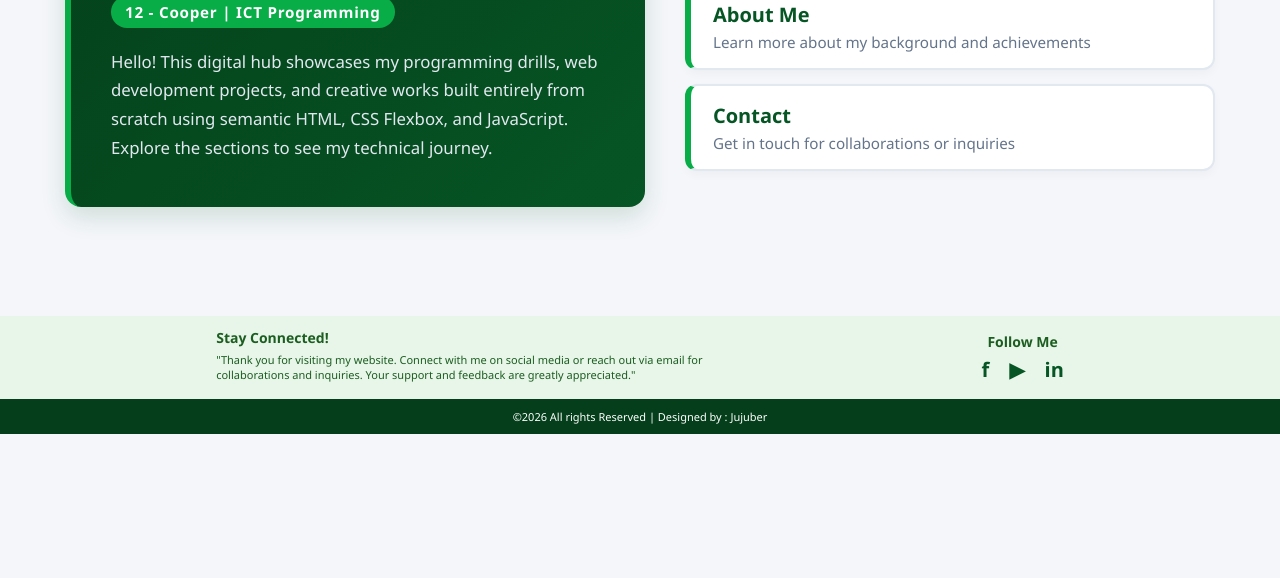
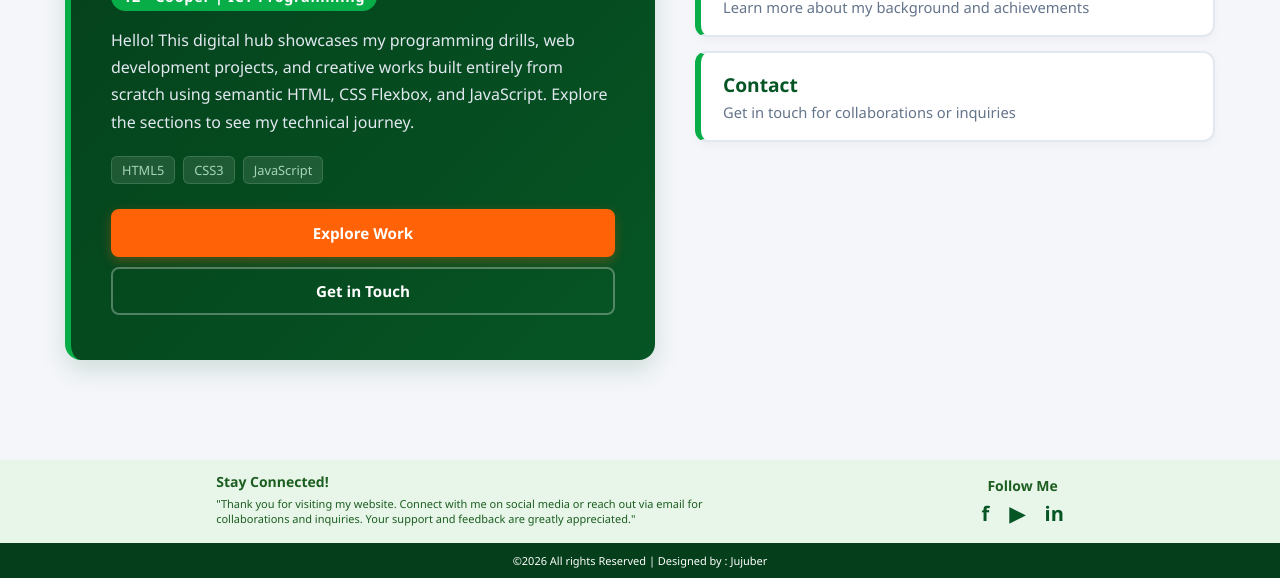
Before and after one commit to ZenSaiga/Website, a plain HTML site: page index.html in a window 1280 px wide. Shown: the part 366-944 px from the top of the page. Before the commit the page ends 800 px from the top, so only its background shows below. Drawn offline with Linux system fonts and the light colour scheme.

Commit message:
Refactor index.html for layout and style enhancements
Updated the HTML structure and styles for improved layout and design.

```diff
--- a/index.html
+++ b/index.html
@@ -30,12 +30,12 @@
       display: flex;
       flex-wrap: wrap;
       gap: 40px;
-      align-items: center;
+      align-items: stretch;
       justify-content: space-between;
     }
 
     .home-intro {
-      flex: 1 1 500px;
+      flex: 1 1 520px;
       background: linear-gradient(135deg, #043e1a 0%, #065524 100%);
       color: #ffffff;
       padding: 45px 40px;
@@ -47,7 +47,6 @@
       align-items: flex-start;
     }
 
-    /* Profile Image Styling */
     .intro-avatar {
       width: 90px;
       height: 90px;
@@ -56,6 +55,7 @@
       border: 3px solid #09ad48;
       box-shadow: 0 4px 10px rgba(0, 0, 0, 0.2);
       margin-bottom: 20px;
+      background-color: #043e1a;
     }
 
     .home-intro h2 {
@@ -65,7 +65,7 @@
     }
 
     .home-intro h1 {
-      font-size: 2.5rem;
+      font-size: 2.3rem;
       font-weight: 700;
       margin: 0 0 12px 0;
       color: #ffffff;
@@ -75,19 +75,81 @@
       display: inline-block;
       background-color: #09ad48;
       color: #ffffff;
-      font-size: 0.95rem;
-      font-weight: bold;
-      padding: 6px 14px;
+      font-size: 0.9rem;
+      font-weight: 600;
+      padding: 5px 12px;
       border-radius: 20px;
-      margin-bottom: 20px;
+      margin-bottom: 16px;
       letter-spacing: 0.05em;
     }
 
     .home-intro p {
-      font-size: 1.05rem;
+      font-size: 1rem;
       line-height: 1.7;
       color: #e2e8f0;
-      margin: 0;
+      margin: 0 0 20px 0;
+    }
+
+    .tech-badges {
+      display: flex;
+      flex-wrap: wrap;
+      gap: 8px;
+      margin-bottom: 25px;
+    }
+
+    .badge {
+      background-color: rgba(255, 255, 255, 0.1);
+      color: #a8d5ba;
+      font-size: 0.8rem;
+      padding: 4px 10px;
+      border-radius: 6px;
+      justify-content: center;
+      border: 1px solid rgba(168, 213, 186, 0.2);
+    }
+
+
+    .intro-cta {
+      display: flex;
+      flex-direction: column;
+      gap: 10px;
+      width: 100%;
+      margin-top: auto;
+    }
+
+    .btn-primary, .btn-outline {
+      padding: 12px 20px;
+      border-radius: 8px;
+      font-size: 0.95rem;
+      font-weight: 600;
+      text-decoration: none;
+      text-align: center;
+      transition: all 0.2s ease;
+      cursor: pointer;
+    }
+
+    .btn-primary {
+      background-color: #ff6207;
+      color: #ffffff;
+      border: 2px solid #ff6207;
+      box-shadow: 0 4px 12px rgba(255, 98, 7, 0.3);
+    }
+
+    .btn-primary:hover {
+      background-color: #e55705;
+      border-color: #e55705;
+      transform: translateY(-2px);
+    }
+
+    .btn-outline {
+      background-color: transparent;
+      color: #ffffff;
+      border: 2px solid rgba(255, 255, 255, 0.3);
+    }
+
+    .btn-outline:hover {
+      background-color: rgba(255, 255, 255, 0.08);
+      border-color: #ffffff;
+      transform: translateY(-2px);
     }
 
     .home-nav-links {
@@ -102,31 +164,31 @@
       border: 2px solid #e2e8f0;
       border-left: 6px solid #09ad48;
       border-radius: 12px;
-      padding: 16px 22px;
+      padding: 18px 22px;
       text-decoration: none;
       display: flex;
       flex-direction: column;
-      transition: all 0.2s ease;
+      transition: all 0.25s ease;
       box-shadow: 0 4px 10px rgba(0, 0, 0, 0.03);
     }
 
     .nav-card:hover {
       border-color: #09ad48;
       transform: translateX(6px);
-      box-shadow: 0 6px 15px rgba(6, 85, 36, 0.08);
+      box-shadow: 0 6px 18px rgba(6, 85, 36, 0.1);
       background-color: #f0fdf4;
     }
 
     .nav-card h3 {
       color: #065524;
-      font-size: 1.25rem;
+      font-size: 1.2rem;
       margin: 0 0 4px 0;
       font-weight: 600;
     }
 
     .nav-card p {
       color: #64748b;
-      font-size: 0.95rem;
+      font-size: 0.92rem;
       margin: 0;
     }
 
@@ -142,7 +204,7 @@
   <header>
     <nav class="navbar" role="navigation" aria-label="Main Navigation">
       <ul class="nav-list">
-        <li class="nav-item"><a class="nav-link active" href="index.html">Home</a></li>
+        <li class="nav-item"><a class="nav-link active" href="home.html">Home</a></li>
         <li class="nav-item"><a class="nav-link" href="About.html">About</a></li>
         <li class="nav-item"><a class="nav-link" href="Gallery.html">Gallery</a></li>
         <li class="nav-item"><a class="nav-link" href="Portfolio.html">Portfolio</a></li>
@@ -153,6 +215,8 @@
 
   <main>
     <div class="home-split-container">
+
+
       <section class="home-intro">
 
         <img src="imeji/Me.png" alt="Julius Ceazar S. Bergado" class="intro-avatar">
@@ -160,9 +224,25 @@
         <h2>Welcome, I am</h2>
         <h1>Julius Ceazar S. Bergado</h1>
         <div class="role-tag">12 - Cooper | ICT Programming</div>
+
         <p>
           Hello! This digital hub showcases my programming drills, web development projects, and creative works built entirely from scratch using semantic HTML, CSS Flexbox, and JavaScript. Explore the sections to see my technical journey.
         </p>
+
+
+        <div class="tech-badges">
+
+          <span class="badge">HTML5</span>
+          <span class="badge">CSS3</span>
+          <span class="badge">JavaScript</span>
+
+        </div>
+
+
+        <div class="intro-cta">
+          <a href="Portfolio.html" class="btn-primary">Explore Work</a>
+          <a href="Contact.html" class="btn-outline">Get in Touch</a>
+        </div>
       </section>
 
 
@@ -187,6 +267,7 @@
           <p>Get in touch for collaborations or inquiries</p>
         </a>
       </nav>
+
     </div>
   </main>
 
```
